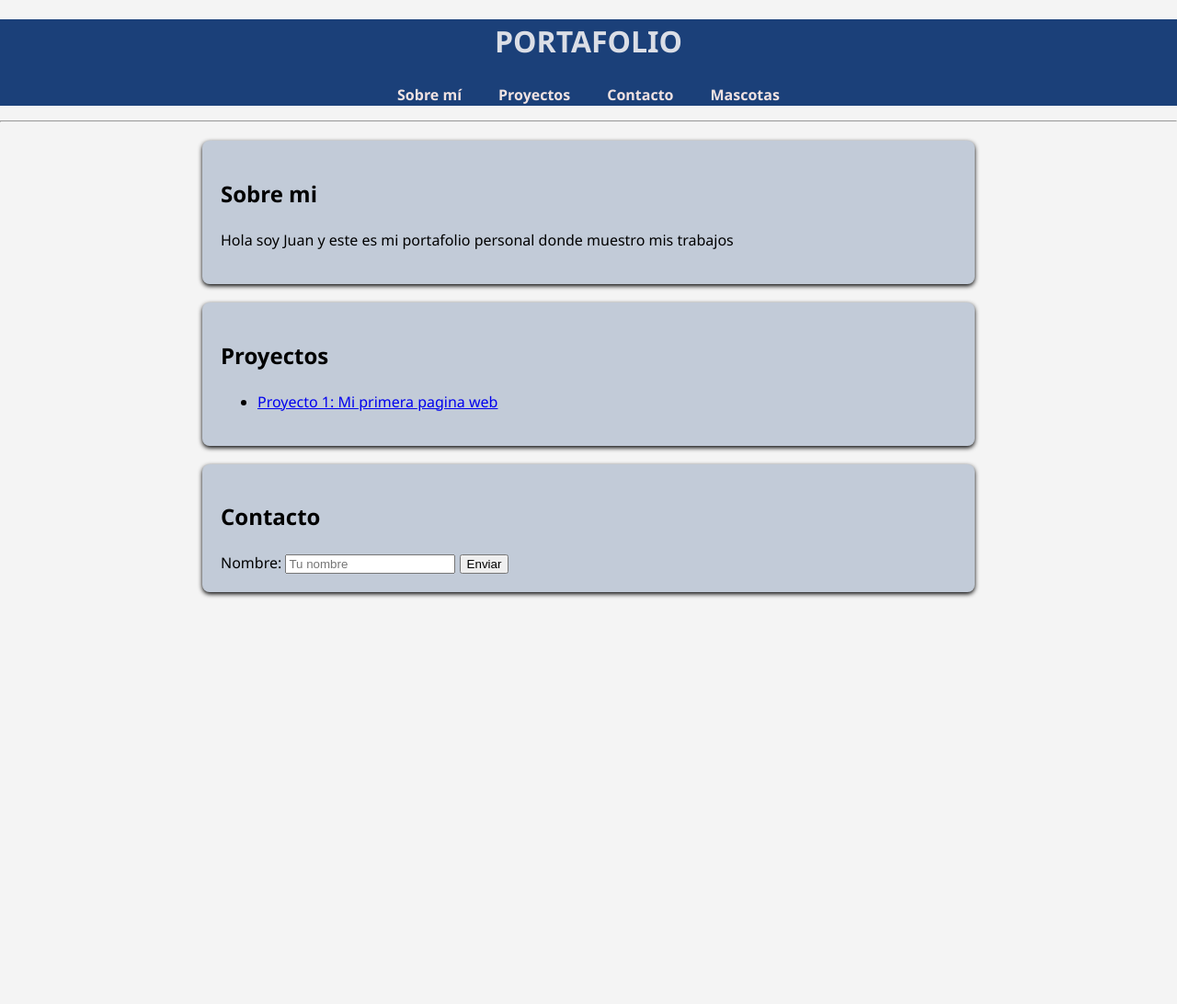
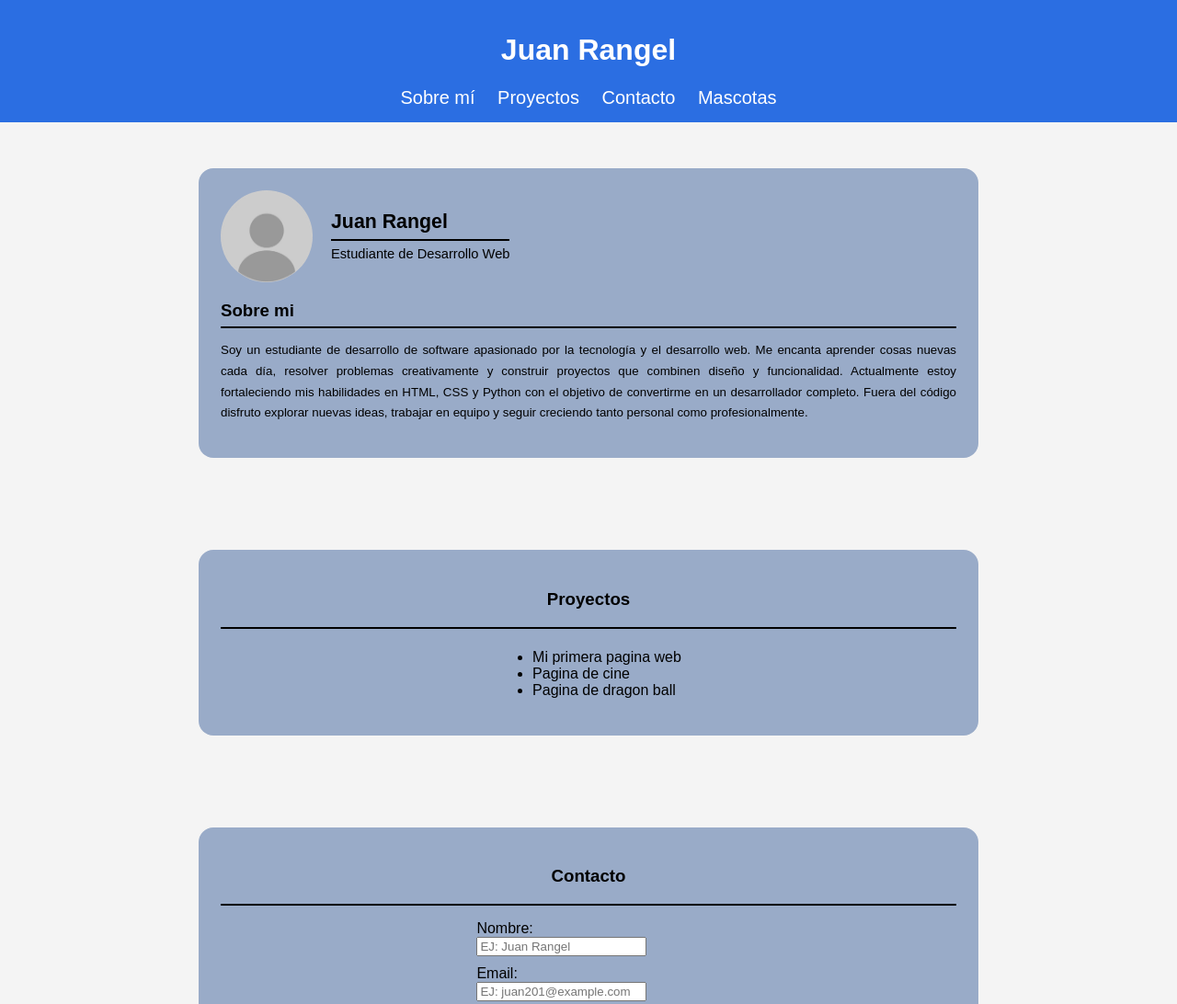
Before and after one commit to IamJuan201/HISTORIA_DE_USUARIO_M2, a plain HTML site: page index.html in a window 1280 px wide. Shown: the top 1092 px of the page at 92% size. Before the commit the page ends 800 px from the top, so only its background shows below. Drawn offline with Linux system fonts and the light colour scheme.

Commit message:
Termine el codigo primera semana

```diff
--- a/index.html
+++ b/index.html
@@ -1,50 +1,79 @@
 <!DOCTYPE html>
-
-<html>
+<html lang="es">
 
 <head>
     <title>PORTAFOLIO</title>
+    <meta charset="UTF-8">
+    <meta name="viewport" content="width=device-width, initial-scale=1.0">
     <link rel="stylesheet" href="styles.css">
-    <meta name="Descripción" content="Esta es una pagina donde puedes ver el portafolio">
+    <link rel="icon" type="image/x-icon" href="favicon/portafolio.png">
+    <meta name="Descripción" content="Esta es una pagina donde puedes ver mi portafolio">
     <meta name="Autor" content="Juan Rangel">
     <meta name="Fecha" content="2026-04-06">
 </head>
+
 <body>
     <header>
-        <h1>PORTAFOLIO</h1>
+        <h1>Juan Rangel</h1>
         <nav>
-            <ul>
-                <li><a href="#sobre-mi">Sobre mí</a></li>
-                <li><a href="#proyectos">Proyectos</a></li>
-                <li><a href="#contacto">Contacto</a></li>
-
-                <li><a href="mascotas.html">Mascotas</a></li>
-            </ul>
+            <a href="#sobre-mi">Sobre mí</a>
+            <a href="#proyectos">Proyectos</a>
+            <a href="#contacto">Contacto</a>
+            <a href="mascotas.html">Mascotas</a>
         </nav>
     </header>
-    <hr>
 
 <section id = "sobre-mi">
-    <h2>Sobre mi</h2>
-    <p>Hola soy Juan y este es mi portafolio personal donde muestro mis trabajos</p>
+    <div class="perfil-card">
+        <div class="perfil-top">
+            <img class="perfil-foto" src="img/perfil.png" alt="Juan Rangel">
+            <div class="perfil-info">
+                <h2 class="perfil-nombre">Juan Rangel</h2>
+                <hr class="perfil-linea">
+                <p class="perfil-cargo">Estudiante de Desarrollo Web</p>
+            </div>
+        </div>
+
+        <div class="perfil-bottom">
+            <h3>Sobre mi</h3>
+            <hr class="perfil-linea">
+            <p>Soy un estudiante de desarrollo de software apasionado por la tecnología y el desarrollo web. Me encanta aprender cosas nuevas cada día, resolver problemas creativamente y construir proyectos que combinen diseño y funcionalidad. Actualmente estoy fortaleciendo mis habilidades en HTML, CSS y Python con el objetivo de convertirme en un desarrollador completo. Fuera del código disfruto explorar nuevas ideas, trabajar en equipo y seguir creciendo tanto personal como profesionalmente.</p>
+        </div>
+
+    </div>
 </section>
 
 <section id = "proyectos">
-    <h2>Proyectos</h2>
+    <div class="perfil-card">
+        <h3>Proyectos</h3>
+        <hr class="perfil-linea">
         <ul>
-        <li><a href="http://127.0.0.1:5500/html/MiPrimerCodigo.html">Proyecto 1: Mi primera pagina web</a></li>
+            <li><a href="#PrimeraPagina">Mi primera pagina web</a></li>
+            <li><a href="#Cine">Pagina de cine</a></li>
+            <li><a href="#DragonBall">Pagina de dragon ball</a></li>
         </ul>
+    </div>
 </section>
 
 <section id = "contacto">
-    <h2>Contacto</h2>
+    <div class="perfil-card">
+        <h3>Contacto</h3>
+        <hr class="perfil-linea">
         <form>
             <label>Nombre:</label>
-        <input type="text" placeholder="Tu nombre">
+            <input type="text" placeholder="EJ: Juan Rangel">
+            <label>Email:</label>
+            <input type="email" placeholder="EJ: juan201@example.com">
+            <label>Numero:</label>
+            <input type="number" min="1" placeholder="EJ: 1234567890">
             <button type="submit">Enviar</button>
         </form>
+    </div>
 </section>
 
 </body>
 
+<footer>
+    <p>© 2026 Juan Rangel. Todos los derechos reservados.</p>
+
 </html>
--- a/styles.css
+++ b/styles.css
@@ -1,55 +1,174 @@
 body {
-    font-family: 'Segoe UI', sans-serif;
-    line-height: 1.5;
-    color: #000000;
+    font-family: Arial;
     background-color: #f4f4f4;
     margin: 0;
-    padding: 0;
 }
 
 header {
-    color: #dbdee6;
-    background-color: #1B4079;
-    padding: 0;
+    background-color: rgb(43, 110, 226);
+    color: white;
+    padding: 15px;
     text-align: center;
 }
 
-nav ul {
-    list-style: none;
-    padding: 0;
+a {
+    color:black;
+    text-decoration: none;
+}
+a:hover {
+    color:blue;
+}
+nav a {
+    color: white;
+    font-size: 15pt;
+    margin: 10px;
+    text-decoration: none;
+}
+
+nav a:hover {
+    color: rgb(244, 248, 4);
+}
+
+ul {
+    display: inline-block;
+    text-align: left;
+}
+
+section {
+    padding: 20px;
+    text-align: center;
     display: flex;
     justify-content: center;
+    align-items: stretch;
+    flex-wrap: wrap;
+    gap: 16px;
 }
 
-nav ul li {
-    margin: 0 20px;
+.perfil-card {
+    background-color: rgb(153, 171, 200);
+    border-radius: 16px;
+    padding: 24px;
+    width: 800px;
+    margin: 30px auto;
 }
 
-nav a {
-    color: #f0e2e2;
-    text-decoration: none;
-    font-weight: bold;
+.perfil-top {
+    display: flex;
+    align-items: center;
+    gap: 20px;
+    margin-bottom: 20px;
 }
 
-
-nav a:hover {
-    color: #CBDF90;
+.perfil-foto {
+    width: 100px;
+    height: 100px;
+    border-radius: 50%;
+    object-fit: cover;
+    background-color: #ccc;
+    flex-shrink: 0;
 }
 
-
-section {
-    background: #1b41793b;
-    margin: 20px auto;
-    padding: 20px;
-    max-width: 800px;
-    border-radius: 8px;
-    box-shadow: 0 2px 5px #000000;
+.perfil-info {
+    text-align: left;
 }
 
+.perfil-nombre {
+    color: black;
+    font-size: 16pt;
+    margin: 0;
+}
 
+.perfil-cargo {
+    color: black;
+    font-size: 11pt;
+    margin: 4px 0 0 0;
+}
 
-img {
+.perfil-bottom {
+    text-align: left;
+}
+
+.perfil-bottom h3 {
+    color: black;
+    font-size: 14pt;
+    margin-bottom: 6px;
+}
+
+.perfil-bottom p {
+    color: black;
+    font-size: 10pt;
+    text-align: justify;
+    line-height: 1.7;
+}
+
+.perfil-linea {
+    border: none;
+    border-top: 2px solid black;
+    margin: 6px 0;
+}
+
+#contacto .perfil-card {
+    background-color: rgb(153, 171, 200);
+    text-align: center;
+}
+
+#contacto form {
+    display: inline-block;
+    text-align: left;
+}
+
+#contacto label {
     display: block;
+    margin-top: 10px;
+}
+
+.card {
+    width: 250px;
+    border: 1px solid #eee;
+    border-radius: 10px;
+    padding: 10px;
     margin: 10px;
-    border-radius: 5px;
+    display: flex;
+    flex-direction: column;
+    box-shadow: 5px 5px 5px darkgray;
+    background-color: white;
 }
+
+.card-header {
+    width: 100%;
+    height: 300px;
+    object-fit: cover;
+    background-size: cover;
+    background-position: top;
+    background-repeat: no-repeat;
+    display: block;
+    border-radius: 10px;
+}
+
+.card-body {
+    color: rgb(82, 82, 82);
+}
+
+.card-title {
+    text-align: center;
+    font-size: 16pt;
+    margin-bottom: 0px;
+}
+
+.card-description {
+    text-align: justify;
+    margin-top: 5px;
+    font-size: 12pt;
+}
+
+.card:hover {
+    transform: scale(1.1);
+    transition: transform 1s ease;
+}
+
+footer {
+    background-color: rgb(0, 0, 0);
+    color: white;
+    text-align: center;
+    padding: 10px;
+}
```
Also changed, not shown: mascotas.html (+32 -22 lines), favicon/mascotas.png (added), favicon/portafolio.png (added), img/gato.jpeg (added), img/loro.jpg (added), img/perfil.png (added), img/perro.jpg (added). Lines whose indentation alone changed are shown as unchanged.
